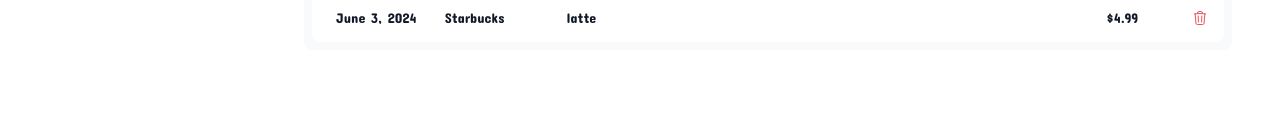
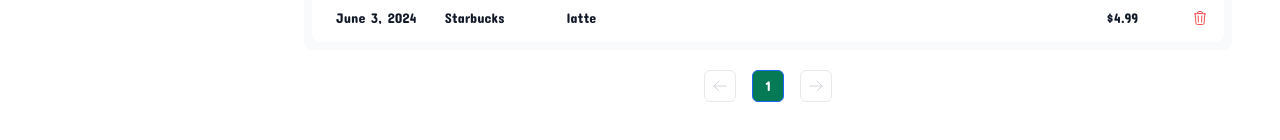
Before and after one commit to stephkyou/sage-ui, a Next.js app: page /log in a window 1280 px wide. Shown: the part 390-530 px from the top of the page. Built offline with nearby package versions, Linux system fonts and the light colour scheme.

Commit message:
add pagination to log table

```diff
--- a/app/(home)/log/page.tsx
+++ b/app/(home)/log/page.tsx
@@ -1,10 +1,18 @@
-import Table from '../../ui/table';
+import Table from '../../ui/log/table';
+import Pagination from '../../ui/log/pagination';
 
 export default function Page() {
+    const totalPages = 1;
+
     return (
       <div>
-        <div className="text-4xl">transactions</div>
-        <Table />
+        <div>
+          <div className="text-4xl">transactions</div>
+          <Table />
+        </div>
+        <div className="mt-5 flex w-full justify-center">
+          <Pagination totalPages={totalPages} />
+        </div>
       </div>
     );
-  }
+}
--- /dev/null
+++ b/app/lib/utils.ts
@@ -0,0 +1,32 @@
+export const generatePagination = (currentPage: number, totalPages: number) => {
+    // If the total number of pages is 7 or less,
+    // display all pages without any ellipsis.
+    if (totalPages <= 7) {
+      return Array.from({ length: totalPages }, (_, i) => i + 1);
+    }
+
+    // If the current page is among the first 3 pages,
+    // show the first 3, an ellipsis, and the last 2 pages.
+    if (currentPage <= 3) {
+      return [1, 2, 3, '...', totalPages - 1, totalPages];
+    }
+
+    // If the current page is among the last 3 pages,
+    // show the first 2, an ellipsis, and the last 3 pages.
+    if (currentPage >= totalPages - 2) {
+      return [1, 2, '...', totalPages - 2, totalPages - 1, totalPages];
+    }
+
+    // If the current page is somewhere in the middle,
+    // show the first page, an ellipsis, the current page and its neighbors,
+    // another ellipsis, and the last page.
+    return [
+      1,
+      '...',
+      currentPage - 1,
+      currentPage,
+      currentPage + 1,
+      '...',
+      totalPages,
+    ];
+  };
--- /dev/null
+++ b/app/ui/log/pagination.tsx
@@ -0,0 +1,126 @@
+'use client';
+
+import { ArrowLeftIcon, ArrowRightIcon } from '@heroicons/react/24/outline';
+import clsx from 'clsx';
+import Link from 'next/link';
+import { generatePagination } from '../../lib/utils';
+import { usePathname, useSearchParams } from 'next/navigation';
+
+export default function Pagination({ totalPages }: { totalPages: number }) {
+  const pathname = usePathname();
+  const searchParams = useSearchParams();
+  const currentPage = Number(searchParams.get('page')) || 1;
+
+  const createPageURL = (pageNumber: number | string) => {
+    const params = new URLSearchParams(searchParams);
+    params.set('page', pageNumber.toString());
+    return `${pathname}?${params.toString()}`;
+  };
+
+  const allPages = generatePagination(currentPage, totalPages);
+
+  return (
+    <>
+      <div className="inline-flex">
+        <PaginationArrow
+          direction="left"
+          href={createPageURL(currentPage - 1)}
+          isDisabled={currentPage <= 1}
+        />
+
+        <div className="flex -space-x-px">
+          {allPages.map((page, index) => {
+            let position: 'first' | 'last' | 'single' | 'middle' | undefined;
+
+            if (index === 0) position = 'first';
+            if (index === allPages.length - 1) position = 'last';
+            if (allPages.length === 1) position = 'single';
+            if (page === '...') position = 'middle';
+
+            return (
+              <PaginationNumber
+                key={page}
+                href={createPageURL(page)}
+                page={page}
+                position={position}
+                isActive={currentPage === page}
+              />
+            );
+          })}
+        </div>
+
+        <PaginationArrow
+          direction="right"
+          href={createPageURL(currentPage + 1)}
+          isDisabled={currentPage >= totalPages}
+        />
+      </div>
+    </>
+  );
+}
+
+function PaginationNumber({
+  page,
+  href,
+  isActive,
+  position,
+}: {
+  page: number | string;
+  href: string;
+  position?: 'first' | 'last' | 'middle' | 'single';
+  isActive: boolean;
+}) {
+  const className = clsx(
+    'flex h-8 w-8 items-center justify-center text-sm border',
+    {
+      'rounded-l-md': position === 'first' || position === 'single',
+      'rounded-r-md': position === 'last' || position === 'single',
+      'z-10 bg-green-600 border-blue-600 text-white': isActive,
+      'hover:bg-gray-100': !isActive && position !== 'middle',
+      'text-gray-300': position === 'middle',
+    },
+  );
+
+  return isActive || position === 'middle' ? (
+    <div className={className}>{page}</div>
+  ) : (
+    <Link href={href} className={className}>
+      {page}
+    </Link>
+  );
+}
+
+function PaginationArrow({
+  href,
+  direction,
+  isDisabled,
+}: {
+  href: string;
+  direction: 'left' | 'right';
+  isDisabled?: boolean;
+}) {
+  const className = clsx(
+    'flex h-8 w-8 items-center justify-center rounded-md border',
+    {
+      'pointer-events-none text-gray-300': isDisabled,
+      'hover:bg-gray-100': !isDisabled,
+      'mr-2 md:mr-4': direction === 'left',
+      'ml-2 md:ml-4': direction === 'right',
+    },
+  );
+
+  const icon =
+    direction === 'left' ? (
+      <ArrowLeftIcon className="w-4" />
+    ) : (
+      <ArrowRightIcon className="w-4" />
+    );
+
+  return isDisabled ? (
+    <div className={className}>{icon}</div>
+  ) : (
+    <Link className={className} href={href}>
+      {icon}
+    </Link>
+  );
+}
```
Also changed, not shown: app/ui/log/table.tsx (renamed from app/ui/table.tsx).
